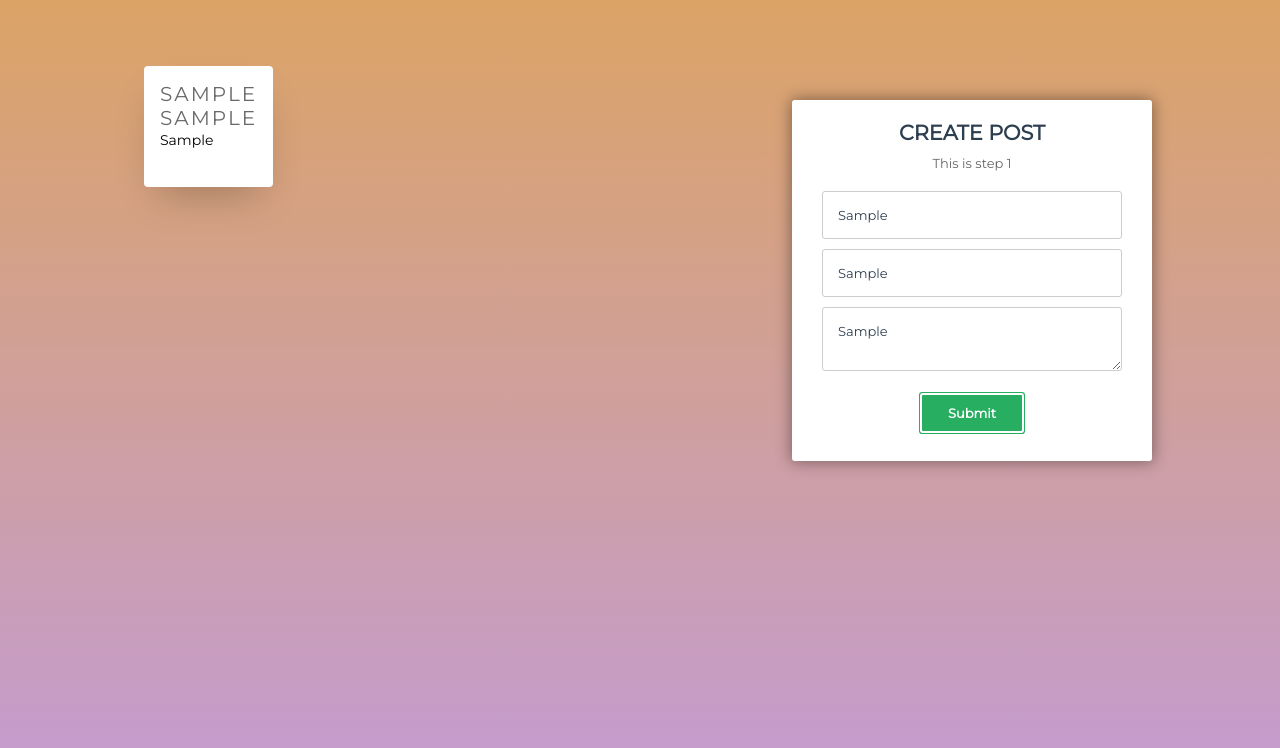
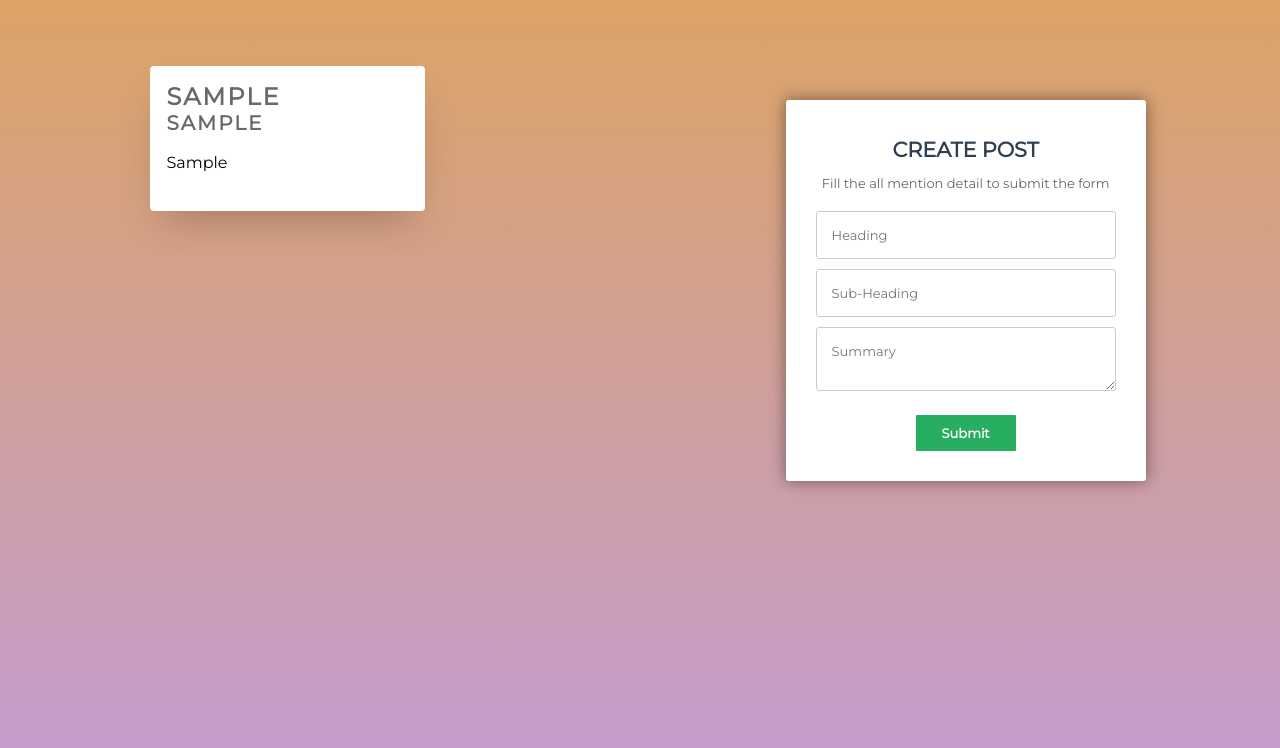
Before and after one commit to Ritikjainkkar/Frontend-Task, a React (Create React App) app: page / in a window 1280 px wide. Both pictures are taken after typing "Sample", "Sample", "Sample" into the empty fields and a click on the button "Submit". Shown: the top 748 px of the page. Built offline with nearby package versions, Linux system fonts and the light colour scheme.

Commit message:
cards updated

```diff
--- a/src/components/Form/Form.tsx
+++ b/src/components/Form/Form.tsx
@@ -4,21 +4,26 @@ import './styles.css';
 import{addPost as addPostAction} from '../../actions/actions';
 import {IPosts} from '../Posts/interfaces';
 import {IForm} from './interfaces';
-const Form = ({onSubmitClick}: IForm) => {
+const Form = ({ onSubmitClick }: IForm) => {
 
   const [heading, setHeading] = useState('');
   const [subHeading, setSubHeading] = useState('');
   const [summary, setSummary] = useState('');
 
   const onSubmit = () => {
-    onSubmitClick({heading, subHeading, summary})
+    if( heading !== "" && subHeading !== "" && summary !== "" ) {
+      onSubmitClick({heading, subHeading, summary})
+      setHeading('');
+      setSubHeading('');
+      setSummary('');
+    }
   }
   return (
     <React.Fragment>
       <form id="msform">
         <fieldset>
           <h2 className="fs-title">Create Post</h2>
-          <h3 className="fs-subtitle">This is step 1</h3>
+          <h3 className="fs-subtitle">Fill the all mention detail to submit the form</h3>
           <input type="text" name="heading" value={heading} onChange={(e) => setHeading(e.target.value)} placeholder="Heading" />
           <input type="text" name="pass" value={subHeading} onChange={(e) => setSubHeading(e.target.value)} placeholder="Sub-Heading" />
           <textarea name="cpass" value={summary} onChange={(e) => setSummary(e.target.value)} placeholder="Summary" />
--- a/src/components/Form/styles.css
+++ b/src/components/Form/styles.css
@@ -1,22 +1,5 @@
 /*custom font*/
 @import url(https://fonts.googleapis.com/css?family=Montserrat);
-
-/*basic reset*/
-* {margin: 0; padding: 0;}
-
-html {
-	height: 100%;
-	/*Image only BG fallback*/
-
-	/*background = gradient + image pattern combo*/
-	background:
-		linear-gradient(rgba(196, 102, 0, 0.6), rgba(155, 89, 182, 0.6));
-}
-
-body {
-	font-family: montserrat, arial, verdana;
-}
-/*form styles*/
 #msform {
 	width: 400px;
 	margin: 50px auto;
@@ -34,9 +17,17 @@ body {
 	margin: 0 10%;
 	position: relative;
 }
-/*Hide all except first fieldset*/
-#msform fieldset:not(:first-of-type) {
-	display: none;
+.fs-title {
+	font-size: 1.3rem;
+	text-transform: uppercase;
+	color: #2C3E50;
+	margin-bottom: 10px;
+}
+.fs-subtitle {
+	font-weight: normal;
+	font-size: 13px;
+	color: #666;
+	margin-bottom: 20px;
 }
 /*inputs*/
 input, textarea {
@@ -62,23 +53,3 @@ input, textarea {
 	padding: 10px 5px;
 	margin: 10px 5px;
 }
-#msform .action-button:hover, #msform .action-button:focus {
-	box-shadow: 0 0 0 2px white, 0 0 0 3px #27AE60;
-}
-/*headings*/
-.fs-title {
-	font-size: 1.3rem;
-	text-transform: uppercase;
-	color: #2C3E50;
-	margin-bottom: 10px;
-}
-.fs-subtitle {
-	font-weight: normal;
-	font-size: 13px;
-	color: #666;
-	margin-bottom: 20px;
-}
-#progressbar li.active:before,  #progressbar li.active:after{
-	background: #27AE60;
-	color: white;
-}
--- a/src/components/Posts/Posts.tsx
+++ b/src/components/Posts/Posts.tsx
@@ -5,20 +5,24 @@ import {IPostProps}  from './interfaces'
 import {IState} from './../../reducer/interfaces';
 
 const Post = ({posts}: IPostProps) => {
-  return (<React.Fragment> {posts.map((post, index)=>(
-    <ul className="cards" key={index}>
-    <li className="cards__item">
+  return (
+  <React.Fragment>
+      <ul className="cards" >
+        {
+          posts.map( (post, index)=>(
+            <li key={index} className="cards__item">
               <div className="card">
-        <div className="card__image card__image--flowers"></div>
                 <div className="card__content">
                   <div className="card__title">{post.heading}</div>
-          <div className="card__title">{post.subHeading}</div>
+                  <div className="card__sub__title">{post.subHeading}</div>
                   <p className="card__text">{post.summary}</p>
                 </div>
               </div>
             </li>
+          ))
+        }
       </ul>
-  ))} </React.Fragment>);
+  </React.Fragment>);
 }
 
 const mapStateToProps = (state:IState ) => {
--- a/src/components/Posts/styles.css
+++ b/src/components/Posts/styles.css
@@ -12,9 +12,8 @@
 }
 
 .cards__item {
-  display: flex;
   padding: 1rem;
-  width: 50%;
+  width: 45%;
 }
 
 .card {
@@ -31,17 +30,20 @@
   flex-direction: column;
   padding: 1rem;
 }
-.card__title {
+.card__title , .card__sub__title {
   color: #696969;
-  font-size: 1.25rem;
-  font-weight: 300;
+  font-size: 1.5rem;
+  font-weight: 700;
   letter-spacing: 2px;
   text-transform: uppercase;
+}
+.card__sub__title {
+  font-size: 1.25rem;
 }
 
 .card__text {
   flex: 1 1 auto;
-  font-size: 0.875rem;
+  font-size: 1rem;
   line-height: 1.5;
   margin-bottom: 1.25rem;
 }
```
Lines whose indentation alone changed are shown as unchanged.
